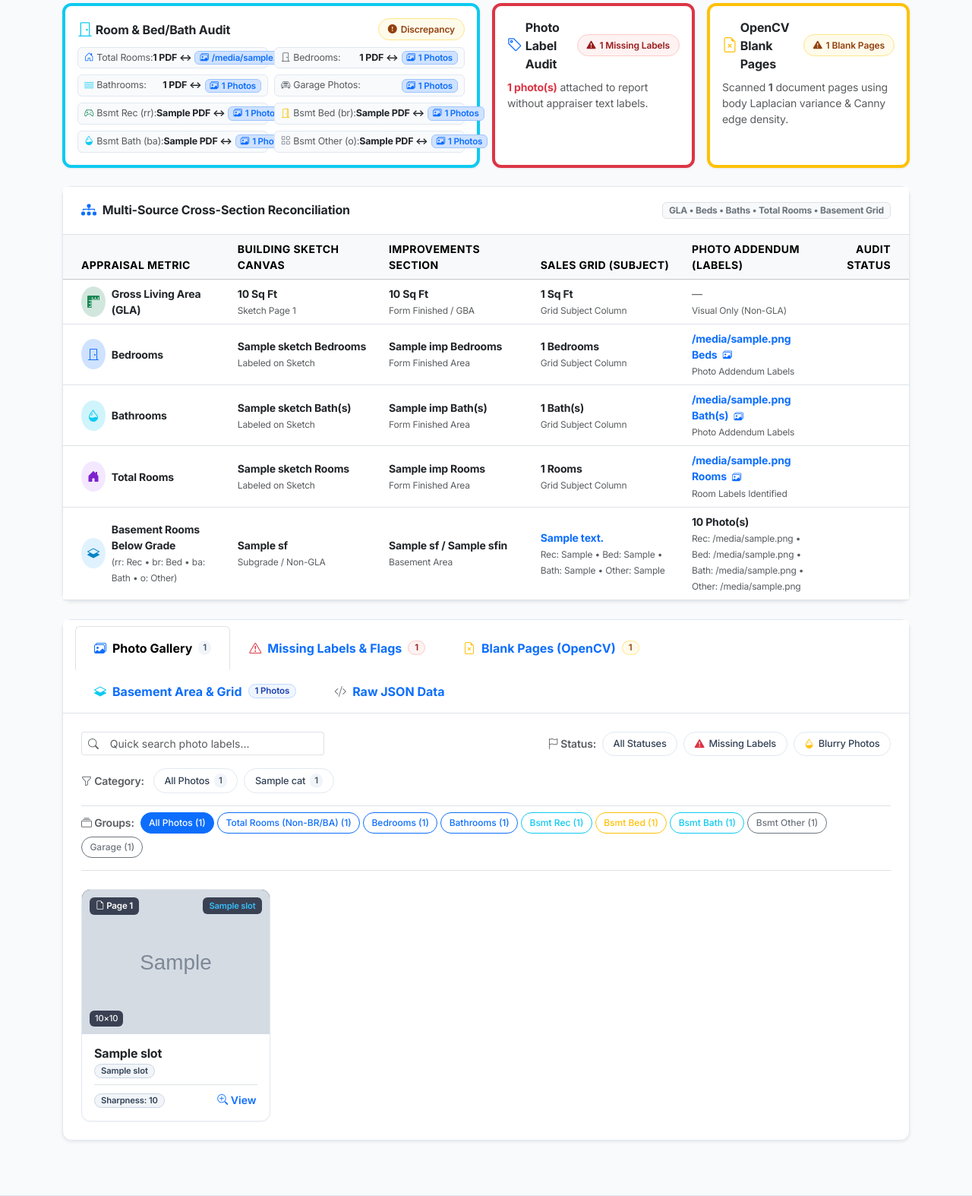
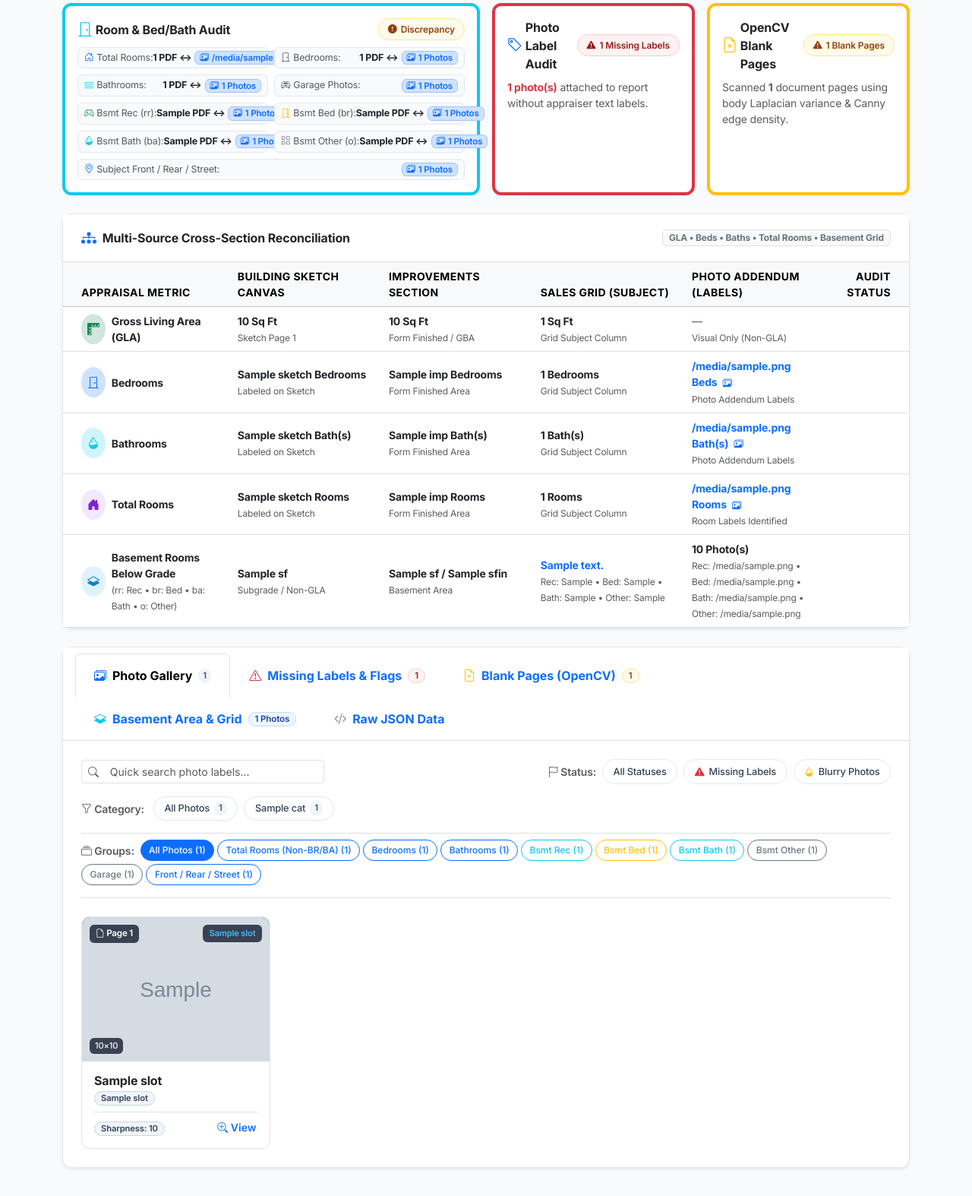
Before and after one commit to strdjrbservices/Photo-label-missing-photo-and-missing-label-and-blank-page-POC---Copy, a Django app: template templates/audit_app/detail.html in a window 1280 px wide. Shown: the part 479-2053 px from the top of the page at 76% size. Run offline with Django 5.2, Linux system fonts and the light colour scheme; the template is opened without the code that fills it: most values are stand-ins (such as "Sample title", 1, 10 or a date in 2020); grey boxes marked "Sample" are stand-in pictures; data that the repository does not hold is empty.

Commit message:
Move Subject Front/Rear/Street photos into dedicated card row & group pill, remove from Total Rooms, and fill Form 1025 bath summary

```diff
--- a/appraisal_analyzer/pipeline.py
+++ b/appraisal_analyzer/pipeline.py
@@ -319,6 +319,12 @@ def extract_pdf_form_metrics(pdf_path: str) -> dict:
                             grid_sec["rooms"] = u_rooms
                             grid_sec["bedrooms"] = u_beds
                             grid_sec["bathrooms"] = round(u_baths, 2)
+                            if metrics["total_rooms"] is None:
+                                metrics["total_rooms"] = grid_sec["rooms"]
+                            if metrics["bedrooms"] is None:
+                                metrics["bedrooms"] = grid_sec["bedrooms"]
+                            if metrics["bathrooms"] is None:
+                                metrics["bathrooms"] = grid_sec["bathrooms"]
                 else:
                     subj_text = ""
 
--- a/templates/audit_app/detail.html
+++ b/templates/audit_app/detail.html
@@ -156,7 +156,7 @@
             </div>
             <div class="row g-2">
                 <div class="col-sm-6">
-                    <div class="d-flex justify-content-between align-items-center audit-card-row" onclick="showGroupPhotos('total_rooms', 'Total Rooms (Excl. BR, BA, Bsmt RR/BR/BA)')" title="Click to view non-bedroom/non-bathroom room photos + subject exterior">
+                    <div class="d-flex justify-content-between align-items-center audit-card-row" onclick="showGroupPhotos('total_rooms', 'Total Rooms (Excl. BR, BA, Bsmt RR/BR/BA)')" title="Click to view non-bedroom/non-bathroom room photos">
                         <span class="text-muted"><i class="bi bi-house-door text-primary me-1"></i>Total Rooms:</span>
                         <span class="d-inline-flex align-items-center gap-1 flex-nowrap">
                             <span class="fw-bold text-dark">{{ audit.total_rooms|default:"-" }} {% if audit.report_type == 'XML' %}XML{% else %}PDF{% endif %} &harr;</span>
@@ -223,6 +223,14 @@
                         <span class="d-inline-flex align-items-center gap-1 flex-nowrap">
                             <span class="fw-bold text-dark">{{ audit.basement_other|default:"0" }} {% if audit.report_type == 'XML' %}XML{% else %}PDF{% endif %} &harr;</span>
                             <span class="badge bg-primary-subtle text-primary border border-primary-subtle group-photo-badge"><i class="bi bi-images me-1"></i>{{ basement_other_photos|length }} Photos</span>
+                        </span>
+                    </div>
+                </div>
+                <div class="col-12">
+                    <div class="d-flex justify-content-between align-items-center audit-card-row" onclick="showGroupPhotos('subject_exterior', 'Subject Front, Rear & Street')" title="Click to view Subject Front, Subject Rear, and Street View photos">
+                        <span class="text-muted"><i class="bi bi-geo-alt text-primary me-1"></i>Subject Front / Rear / Street:</span>
+                        <span class="d-inline-flex align-items-center gap-1 flex-nowrap">
+                            <span class="badge bg-primary-subtle text-primary border border-primary-subtle group-photo-badge"><i class="bi bi-images me-1"></i>{{ subject_exterior_photos|length }} Photos</span>
                         </span>
                     </div>
                 </div>
@@ -615,6 +623,9 @@
                         </button>
                         <button type="button" class="btn btn-xs btn-outline-secondary group-pill" id="pill-garage" onclick="filterGalleryToGroup('garage', 'Garage')">
                             Garage ({{ garage_photos|length }})
+                        </button>
+                        <button type="button" class="btn btn-xs btn-outline-primary group-pill" id="pill-subject_exterior" onclick="filterGalleryToGroup('subject_exterior', 'Subject Front, Rear & Street')">
+                            Front / Rear / Street ({{ subject_exterior_photos|length }})
                         </button>
                     </div>
                 </div>
@@ -1355,7 +1366,7 @@
 
         if (groupKey === 'total_rooms') {
             alertBox.classList.remove('d-none');
-            alertText.textContent = "Showing subject front, rear, and street photos along with living rooms, kitchens, dining rooms, and general living spaces (excluding bedrooms, bathrooms, and basement rr/br/bath).";
+            alertText.textContent = "Showing all photos representing living rooms, kitchens, dining rooms, and general living spaces (excluding bedrooms, bathrooms, and basement rr/br/bath).";
         } else {
             alertBox.classList.add('d-none');
         }
```
Also changed, not shown: audit_app/tests.py (+10 -4 lines), audit_app/views.py (+11 -5 lines).
